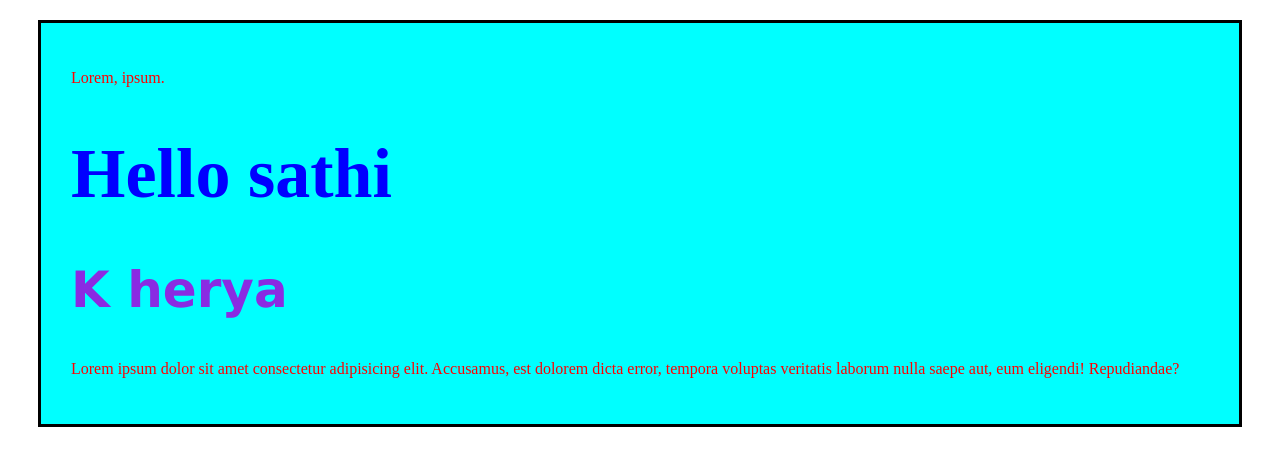
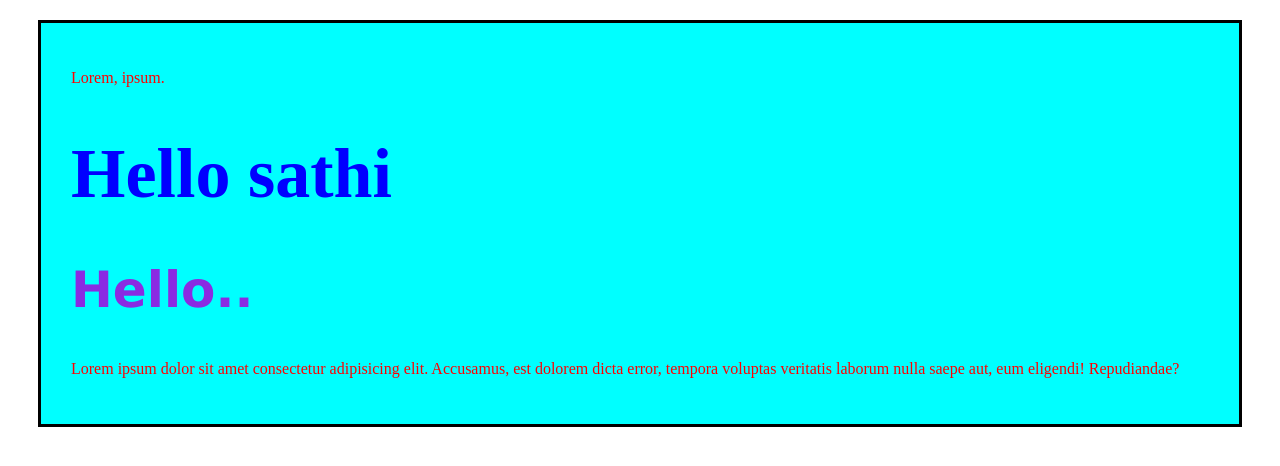
Before and after one commit to MaceLucas/Workshop, a plain HTML site: page day3.html in a window 1280 px wide. Drawn offline with Linux system fonts and the light colour scheme.

Commit message:
Update day3.html

```diff
--- a/day3.html
+++ b/day3.html
@@ -12,7 +12,7 @@
         <p>Lorem, ipsum.</p>
         <div class="child">
         <h1 class="heading"> Hello sathi</h1>
-        <h2> K herya</h2>
+        <h2> Hello..</h2>
         <p>Lorem ipsum dolor sit amet consectetur adipisicing elit. Accusamus, est dolorem dicta error, tempora voluptas veritatis laborum nulla saepe aut, eum eligendi! Repudiandae?
         </p>
 </div>
```
